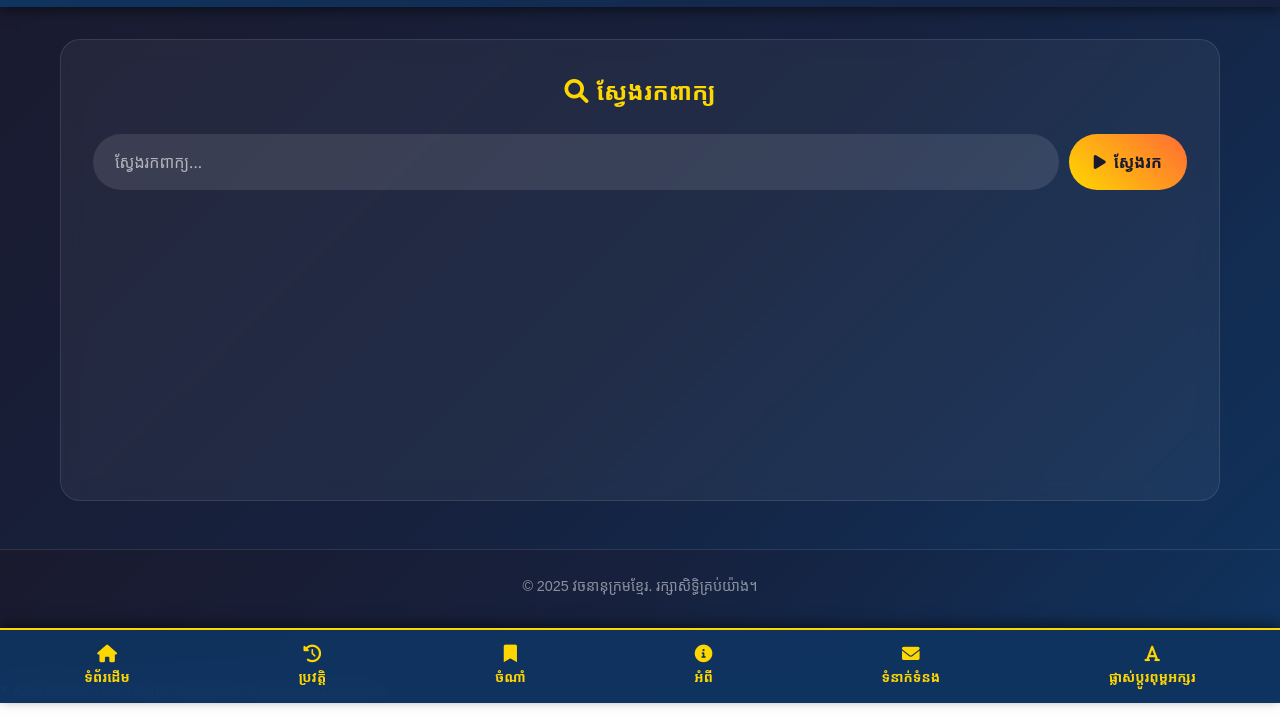
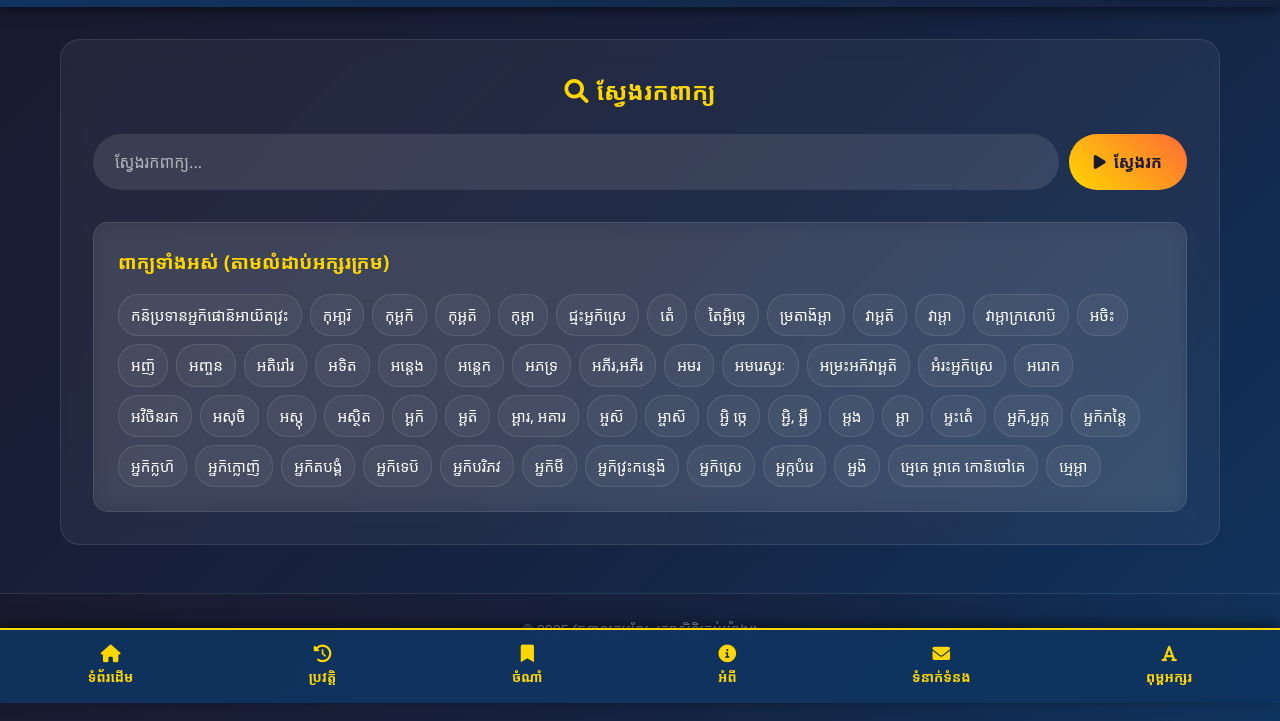
Before and after one commit to RanaRun/Dictionary-of-Pre-Angkorian-Khmer, a plain HTML site: page index.html in a window 1280 px wide. Shown: the part 97-818 px from the top of the page. Drawn offline with Linux system fonts and the light colour scheme; a web font is replaced by a local one.

Commit message:
Update index.html

```diff
--- a/index.html
+++ b/index.html
@@ -7,8 +7,18 @@
     <link rel="stylesheet" href="style.css">
     <link rel="stylesheet" href="https://cdnjs.cloudflare.com/ajax/libs/font-awesome/6.0.0-beta3/css/all.min.css">
     <link href="https://fonts.googleapis.com/css2?family=Hanuman:wght@400;600&family=Kantumruy+Pro:wght@400;600&family=Battambang:wght@400;600&family=Bayon&family=Nokora:wght@400;600&family=Moul&family=Chenla&family=Content&family=Khmer&family=Koulen&display=swap" rel="stylesheet">
+    <link rel="manifest" href="manifest.json">
+    <meta name="apple-mobile-web-app-capable" content="yes">
+    <meta name="apple-mobile-web-app-status-bar-style" content="black">
+    <meta name="apple-mobile-web-app-title" content="វចនានុក្រមខ្មែរ">
+    <link rel="apple-touch-icon" href="icons/apple-icon-180.png">
 </head>
 <body>
+    <div id="loadingScreen" class="loading-screen">
+        <div class="spinner"></div>
+        <p>សូមរង់ចាំ...</p>
+    </div>
+
     <div class="header">
         <div class="container header-content">
             <div class="header-title">
@@ -40,19 +50,19 @@
 
         <section id="bookmark-section" class="hidden-section">
             <h3><i class="fas fa-bookmark"></i> ពាក្យចំណាំ</h3>
-            <p>You can add words to your bookmarks by clicking a bookmark icon (feature not yet implemented).</p>
+            <p>អ្នកអាចបន្ថែមពាក្យទៅក្នុងចំណាំរបស់អ្នកដោយចុចលើរូបតំណាងចំណាំ (មុខងារមិនទាន់បានអនុវត្តពេញលេញ)។</p>
             <ul id="bookmark-list">
                 </ul>
         </section>
 
         <section id="about-us" class="hidden-section">
             <h3><i class="fas fa-info-circle"></i> អំពីពួកយើង</h3>
-            <p>This is a simple Khmer Dictionary web application created to help users find definitions of Khmer words.</p>
+            <p>នេះគឺជាកម្មវិធីវចនានុក្រមខ្មែរដ៏សាមញ្ញមួយ ដែលបង្កើតឡើងដើម្បីជួយអ្នកប្រើប្រាស់ស្វែងរកនិយមន័យនៃពាក្យខ្មែរ។</p>
         </section>
 
         <section id="contact-us" class="hidden-section">
             <h3><i class="fas fa-envelope"></i> ទំនាក់ទំនង</h3>
-            <p>If you have any questions or feedback, please contact us at example@example.com.</p>
+            <p>ប្រសិនបើអ្នកមានសំណួរ ឬមតិកែលម្អណាមួយ សូមទាក់ទងមកយើងខ្ញុំតាមរយៈ example@example.com ។</p>
         </section>
     </div>
 
@@ -61,35 +71,35 @@
     </div>
 
     <div class="footer-menu">
-        <a href="#" onclick="goToTop(event)">
+        <a href="#" id="home-btn-footer">
             <i class="fas fa-home"></i>
             <span>ទំព័រដើម</span>
         </a>
-        <a href="#" id="history-btn">
+        <a href="#" id="history-btn-footer">
             <i class="fas fa-history"></i>
             <span>ប្រវត្តិ</span>
         </a>
-        <a href="#" id="bookmark-btn">
+        <a href="#" id="bookmark-btn-footer">
             <i class="fas fa-bookmark"></i>
             <span>ចំណាំ</span>
         </a>
-        <a href="#" onclick="showSection(event, 'about-us')">
+        <a href="#" id="about-btn-footer">
             <i class="fas fa-info-circle"></i>
             <span>អំពី</span>
         </a>
-        <a href="#" onclick="showSection(event, 'contact-us')">
+        <a href="#" id="contact-btn-footer">
             <i class="fas fa-envelope"></i>
             <span>ទំនាក់ទំនង</span>
         </a>
-        <a href="#" onclick="rotateFont(event)">
+        <a href="#" id="font-rotate-btn-footer">
             <i class="fas fa-font"></i>
-            <span>ផ្លាស់ប្ដូរពុម្ពអក្សរ</span>
+            <span>ពុម្ពអក្សរ</span>
         </a>
     </div>
 
-    <div id="iosPrompt" class="ios-prompt">
-        <span id="iosPromptClose" class="ios-prompt-close">&times;</span>
-        Add this to your home screen for a better experience!
+    <div id="pwaPrompt" class="pwa-prompt">
+        <span id="pwaPromptClose" class="pwa-prompt-close">&times;</span>
+        <p id="pwaPromptText"></p>
     </div>
 
     <script src="script.js"></script>
```
